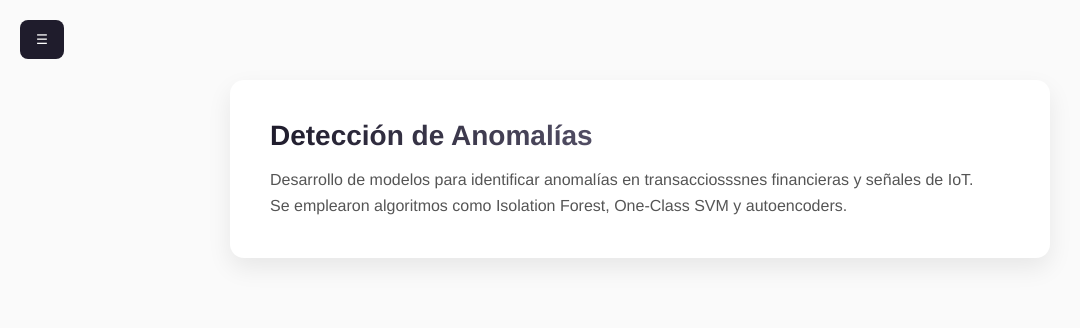
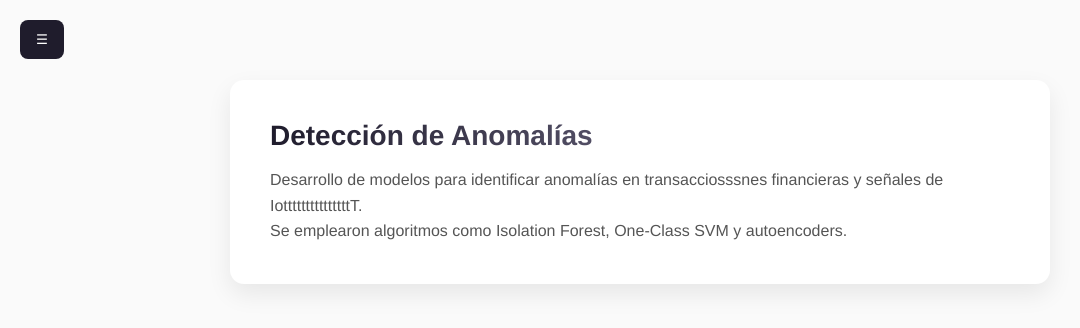
Before and after one commit to SantiagoDiazVillamil/data-portfolio, a Flask app: page /anomalies in a window 1280 px wide. Shown: the top 328 px of the page, without its empty margins (0-1080 px from the left). Run offline with Flask 3, Linux system fonts and the light colour scheme.

Commit message:
Update anomalies.html

```diff
--- a/templates/anomalies.html
+++ b/templates/anomalies.html
@@ -3,7 +3,7 @@
 <div class="section">
   <h2>Detección de Anomalías</h2>
   <p>
-    Desarrollo de modelos para identificar anomalías en transacciosssnes financieras y señales de IoT.
+    Desarrollo de modelos para identificar anomalías en transacciosssnes financieras y señales de IotttttttttttttttT.
   </p>
   <p>
     Se emplearon algoritmos como Isolation Forest, One-Class SVM y autoencoders.
```
